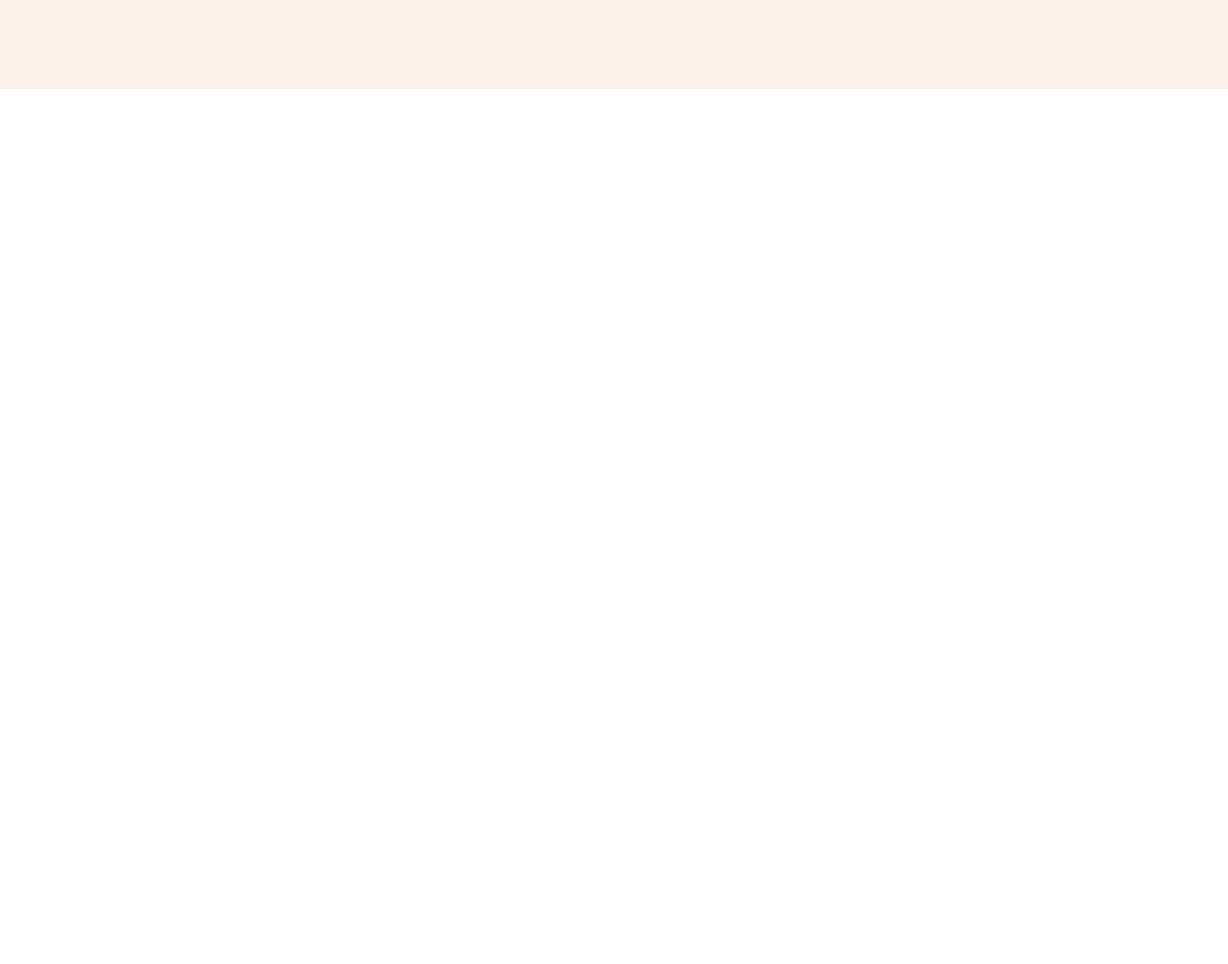
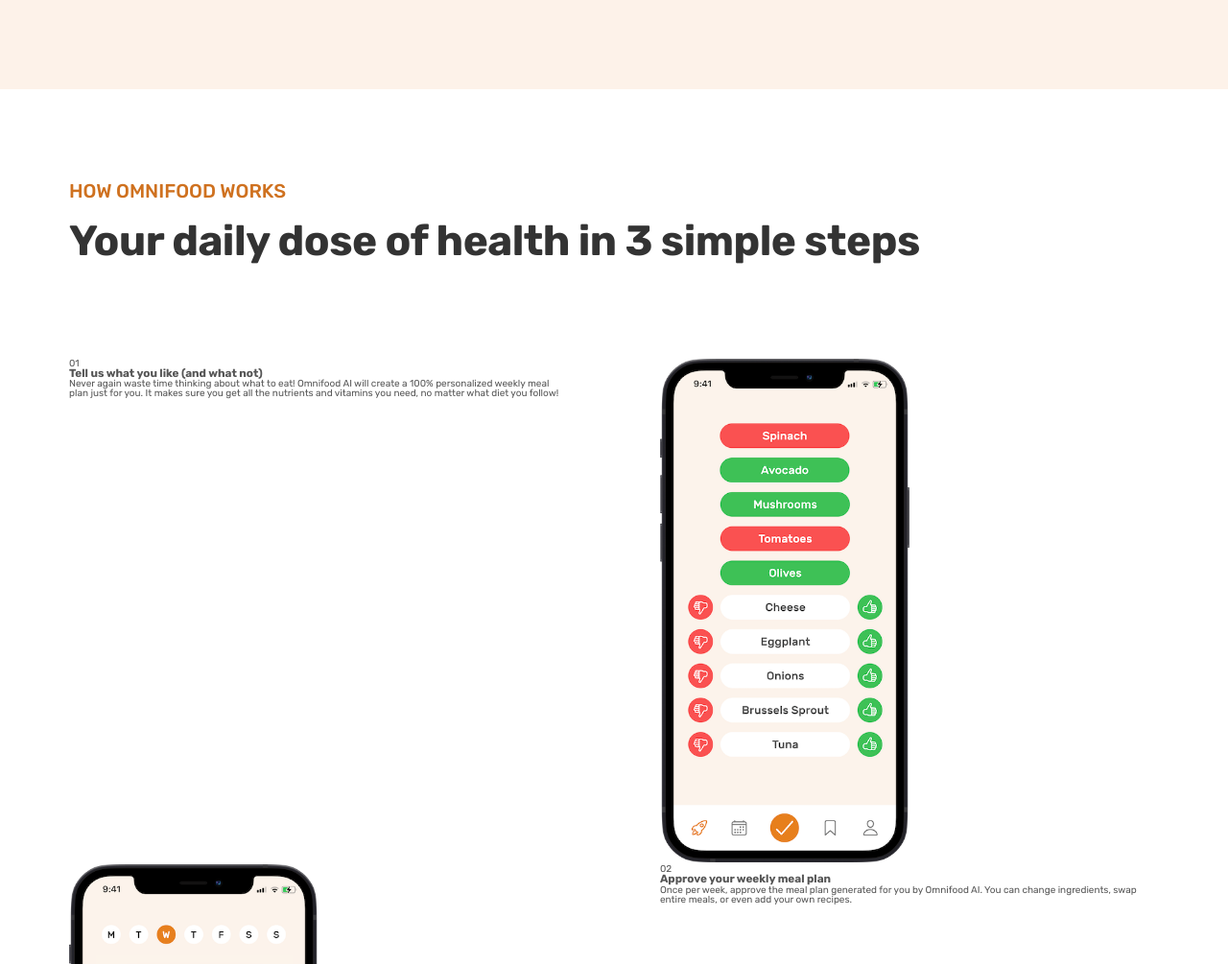
Before and after one commit to Ruchiket100/Omnifood--meal_to_doors, a plain HTML site: page index.html in a window 1280 px wide. Shown: the part 667-1672 px from the top of the page at 96% size. Before the commit the page ends 800 px from the top, so only its background shows below. Drawn offline with Linux system fonts and the light colour scheme.

Commit message:
how it works container added

```diff
--- a/css/style.css
+++ b/css/style.css
@@ -61,13 +61,51 @@ body {
 /* GENERAL REUSABLE COMPONENTS */
 /* =========================== */
 
+.container {
+    max-width: 120rem;
+    padding: 0 3.2rem;
+    margin: 0 auto;
+}
+
+.grid {
+    display: grid;
+    gap: 9.6rem;
+}
+
+.grid--2-cols {
+    grid-template-columns: repeat(2, 1fr);
+}
+
+.grid--3-cols {
+    grid-template-columns: repeat(3, 1fr);
+}
+
+.heading-primary,
+.heading-secondary {
+    font-weight: 700;
+    color: #333;
+    letter-spacing: -0.5px;
+}
+
 .heading-primary {
     font-size: 5.2rem;
-    font-weight: 700;
     line-height: 1.05;
-    color: #333;
-    letter-spacing: -0.5px;
     margin-bottom: 3.2rem;
+}
+
+.heading-secondary {
+    font-size: 4.4rem;
+    line-height: 1.2;
+    margin-bottom: 9.6rem;
+}
+
+.subheading {
+    display: block;
+    font-size: 2rem;
+    font-weight: 500;
+    color: #cf711f;
+    text-transform: uppercase;
+    margin-bottom: 1.6rem;
 }
 
 .btn:link,
@@ -170,7 +208,7 @@ body {
 
 
 /* =========================== */
-/* HERO COMPONENT */
+/* HERO SECTION */
 /* =========================== */
 .section-hero {
     background-color: #fdf2e9;
@@ -229,3 +267,15 @@ body {
     color: #cf711f;
     font-weight: 700;
 }
+
+/* =========================== */
+/* HOW IT WORKS SECTION */
+/* =========================== */
+
+.section-how {
+    padding: 9.6rem 0;
+}
+
+.step-img {
+    width: 50%;
+}
--- a/index.html
+++ b/index.html
@@ -9,7 +9,7 @@
     <link rel="preconnect" href="https://fonts.gstatic.com" crossorigin>
     <link href="https://fonts.googleapis.com/css2?family=Rubik:wght@400;500;600;700&display=swap" rel="stylesheet">
     <link rel="stylesheet" href="./css/style.css" />
-    <title>Document</title>
+    <title>Omnifood</title>
 </head>
 
 <body>
@@ -39,11 +39,11 @@
                 <a href="#" class="btn btn--outline">Learn more &darr;</a>
                 <div class="delivered-meals">
                     <div class="delivered-img"><img src="./img/customers/customer-1.jpg" alt="">
-                        <img src="./img/customers/customer-2.jpg" alt="happy-cusotmer">
-                        <img src="./img/customers/customer-3.jpg" alt="happy-cusotmer">
-                        <img src="./img/customers/customer-4.jpg" alt="happy-cusotmer">
-                        <img src="./img/customers/customer-5.jpg" alt="happy-cusotmer">
-                        <img src="./img/customers/customer-6.jpg" alt="happy-cusotmer">
+                        <img src="./img/customers/customer-2.jpg" alt="happy-customer">
+                        <img src="./img/customers/customer-3.jpg" alt="happy-customer">
+                        <img src="./img/customers/customer-4.jpg" alt="happy-customer">
+                        <img src="./img/customers/customer-5.jpg" alt="happy-customer">
+                        <img src="./img/customers/customer-6.jpg" alt="happy-customer">
                     </div>
                     <p class="delivered-text"><span>250,000+</span> meals delivered last year!</p>
                 </div>
@@ -54,6 +54,61 @@
             </div>
         </div>
     </section>
+    <section class="section-how">
+        <div class="container">
+            <span class="subheading">How Omnifood works</span>
+            <h1 class="heading-secondary">Your daily dose of health in 3 simple steps</h1>
+        </div>
+        <!-- step 01 -->
+        <div class="container grid grid--2-cols">
+            <div class="step-text-box">
+                <p class="step-number">01</p>
+                <h3 class="heading-tertiary">
+                    Tell us what you like (and what not)
+                </h3>
+                <p class="step-description">
+                    Never again waste time thinking about what to eat! Omnifood AI will create a 100% personalized
+                    weekly meal plan just for you. It makes sure you get all the nutrients and vitamins you need, no
+                    matter what diet you follow!
+                </p>
+            </div>
+            <div class="step-img-box">
+                <img class="step-img" src="./img/app/app-screen-1.png" alt="iphone best food to become healthy">
+            </div>
+        </div>
+        <!-- step 02 -->
+        <div class="container grid grid--2-cols">
+            <div class="step-img-box">
+                <img class="step-img" src="./img/app/app-screen-2.png" alt="iphone best food to become healthy">
+            </div>
+            <div class="step-text-box">
+                <p class="step-number">02</p>
+                <h3 class="heading-tertiary">
+                    Approve your weekly meal plan
+                </h3>
+                <p class="step-description">
+                    Once per week, approve the meal plan generated for you by Omnifood AI. You can change ingredients,
+                    swap entire meals, or even add your own recipes.
+                </p>
+            </div>
+        </div>
+        <!-- step 03 -->
+        <div class="container grid grid--2-cols">
+            <div class="step-text-box">
+                <p class="step-number">03</p>
+                <h3 class="heading-tertiary">
+                    Receive meals at convenient time
+                </h3>
+                <p class="step-description">
+                    Best chefs in town will cook your selected meal every day, and we will deliver it to your door
+                    whenever works best for you. You can change delivery schedule and address daily!
+                </p>
+            </div>
+            <div class="step-img-box">
+                <img class="step-img" src="./img/app/app-screen-3.png" alt="iphone best food to become healthy">
+            </div>
+        </div>
+    </section>
 </body>
 
 </html>
```
